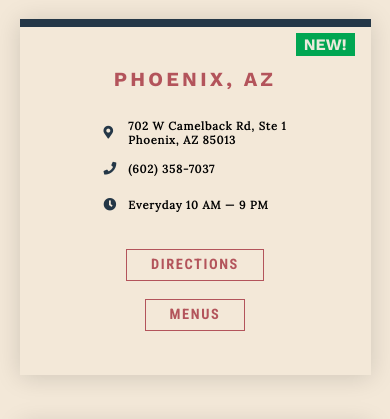
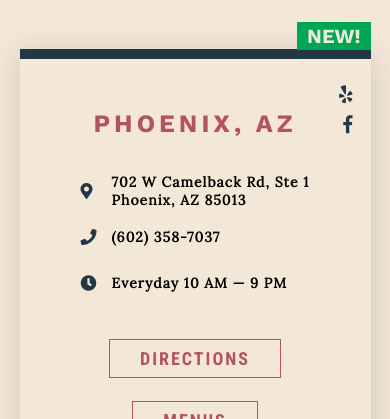
Before and after one commit to GoldenMouse/PTNoodles, a Django app: page /locations in a window 390 px wide. Shown: the part 2181-2600 px from the top of the page. Run offline with Django 3.2, Linux system fonts and the light colour scheme; some libraries are stand-ins or nearby versions; some web fonts are replaced.

Commit message:
add social media links to locations page  and parallax for slider image

```diff
--- a/main/static/css/styles.css
+++ b/main/static/css/styles.css
@@ -12,6 +12,7 @@ COLORS
   --color-bg-light: #eceadd;
   --color-bg-light-hover: #f6f5ef;
   --color-bg-dark: #243747;
+  --color-bg-dark-lighter: #334f66;
   --color-bg-primary: #b3545b;
   --color-bg-primary-bright: #d43540;
   --color-bg-rose: #f3e8d8;
@@ -33,9 +34,6 @@ COLORS
 html {
   box-sizing: border-box;
   font-size: 62.5%; }
-  @media only screen and (max-width: 30em) {
-    html {
-      font-size: 50%; } }
 
 body {
   font-family: "Work Sans", "sans-serif";
@@ -199,6 +197,7 @@ a {
     bottom: 0;
     left: 0;
     right: 0;
+    background-attachment: fixed;
     background-repeat: no-repeat;
     background-position: center center;
     background-size: cover; }
@@ -290,6 +289,20 @@ a {
     position: absolute;
     top: 50;
     right: 50; }
+
+.circular {
+  text-align: center;
+  font-size: 1.5rem;
+  border-radius: 50%;
+  width: 3rem;
+  height: 3rem;
+  padding-top: 0.8rem;
+  background-color: var(--color-bg-light);
+  color: var(--color-text-dark);
+  font-weight: 600; }
+  .circular:hover {
+    color: var(--color-text-light);
+    background-color: var(--color-bg-primary); }
 
 .btn {
   cursor: pointer;
@@ -799,20 +812,27 @@ div#locations {
     .card#phoenix {
       padding-top: 1rem; } }
 
-.tag-card-new {
-  right: 2rem;
-  top: 0.8rem;
+.tag-card {
+  right: 0;
+  top: -3.7rem;
   font-size: 2rem; }
+  .tag-card.open-soon {
+    background-color: var(--color-bg-primary-bright); }
 
-.tag-card-open-soon {
-  left: 50%;
-  bottom: 7rem;
-  transform: translateX(-50%);
-  font-size: 2rem;
-  background-color: var(--color-bg-primary-bright); }
-  @media only screen and (max-width: 30em) {
-    .tag-card-open-soon {
-      font-size: 1.7rem; } }
+.card__social {
+  position: absolute;
+  right: 0;
+  margin: 1rem;
+  display: flex;
+  flex-flow: column nowrap;
+  align-items: flex-end; }
+  .card__social--icons {
+    color: var(--color-text-dark);
+    border-radius: 0.5rem;
+    padding: 0.6rem 0.8rem;
+    font-size: 1.8rem; }
+    .card__social--icons:hover {
+      color: var(--color-text-primary); }
 
 #play {
   height: 100%;
--- a/main/templates/base.html
+++ b/main/templates/base.html
@@ -74,11 +74,9 @@
                     <nav class="navs" id="main-navs">
                         <ul>
                             <li><a href="{% url "locations" %}" id="navs__link--locations">locations</a></li>
-                            <li><a href="{% url "play" %}">info</a></li>
-                            <li><a href="#">contact</a></li>
                             <li><a href="#" id="navs__link--menus">menus</a></li>
-                            <li><a href="#">private events</a></li>
-                            <li><a href="#">press</a></li>
+                            <li><a href="#">gallery</a></li>
+                            <li><a href="{% url "play" %}">contact</a></li>
                             <li><a href="#">reservations</a></li>
                         </ul>
 
--- a/main/templates/locations.html
+++ b/main/templates/locations.html
@@ -18,8 +18,18 @@
 
     <div id="locations">
         <div class="card">
+            <div class="card__social">
+                <a href="https://www.yelp.com/biz/pt-noodles-avondale-avondale-2" target="_blank" class="">
+                    <i class="fab fa-yelp card__social--icons"></i>
+                </a>
+                <a href="https://www.facebook.com/ptnoodlesavondale/" target="_blank" class="">
+                    <i class="fab fa-facebook-f card__social--icons"></i>
+                </a>
+            </div>
+
             <div class="card__container">
                 <h2>Avondale, AZ</h2>
+
 
                 <div class="card__contact-info">
                     <i class="fas fa-map-marker-alt"></i>
@@ -35,12 +45,22 @@
                     <p class="card__hours">Everyday 11 AM &mdash; 10 PM</p>
                 </div>
 
+
                 <a href="https://goo.gl/maps/8GuvXEkKsKo" target="_blank" class="btn card__btn">Directions</a>
                 <a href="#" class="btn card__btn">Menus</a>
             </div>
         </div>
 
         <div class="card">
+            <div class="card__social">
+                <a href="https://www.yelp.com/biz/pt-noodle-surprise-2" target="_blank" class="">
+                    <i class="fab fa-yelp card__social--icons"></i>
+                </a>
+                <a href="https://www.facebook.com/ptnoodlessurprise/" target="_blank" class="">
+                    <i class="fab fa-facebook-f card__social--icons"></i>
+                </a>
+            </div>
+
             <div class="card__container">
                 <h2>Surprise, AZ</h2>
 
@@ -64,6 +84,15 @@
         </div>
 
         <div class="card">
+            <div class="card__social">
+                <a href="https://www.yelp.com/biz/pt-noodles-goodyear" target="_blank" class="">
+                    <i class="fab fa-yelp card__social--icons"></i>
+                </a>
+                <a href="https://www.facebook.com/ptnoodlesgoodyear/" target="_blank" class="">
+                    <i class="fab fa-facebook-f card__social--icons"></i>
+                </a>
+            </div>
+
             <div class="card__container">
                 <h2>Goodyear, AZ</h2>
 
@@ -86,8 +115,17 @@
         </div>
 
         <div id="phoenix" class="card">
+            <div class="card__social">
+                <a href="https://www.yelp.com/biz/pt-noodles-phoenix" target="_blank" class="">
+                    <i class="fab fa-yelp card__social--icons"></i>
+                </a>
+                <a href="https://www.facebook.com/ptcamelback/" target="_blank" class="">
+                    <i class="fab fa-facebook-f card__social--icons"></i>
+                </a>
+            </div>
+
             <div class="card__container">
-                <span class="tag tag-card-new">NEW!</span>
+                <span class="tag tag-card">NEW!</span>
                 <h2>Phoenix, AZ</h2>
                 <div class="card__contact-info">
                     <i class="fas fa-map-marker-alt"></i>
@@ -109,8 +147,13 @@
         </div>
 
          <div id="glendale" class="card">
+            <div class="card__social">
+                <a href="#" class=""><i class="fab fa-yelp card__social--icons"></i></a>
+                <a href="#" class=""><i class="fab fa-facebook-f card__social--icons"></i></a>
+            </div>
+
             <div class="card__container">
-                <span class="tag tag-card-open-soon">Opening Soon!</span>
+                <span class="tag tag-card open-soon">Coming!</span>
 
                 <h2>Glendale, AZ</h2>
 
--- a/sass/_base.scss
+++ b/sass/_base.scss
@@ -14,6 +14,7 @@ COLORS
     //--color-bg-light: #feffff;
     --color-bg-light-hover: #f6f5ef;
     --color-bg-dark: #243747;
+    --color-bg-dark-lighter: #334f66;
     //--color-bg-dark: #feffff; //#1a1a1a;
     --color-bg-primary: #b3545b;
     --color-bg-primary-bright: #d43540;
@@ -45,10 +46,6 @@ $bp-large: 77em; // 1230px
 html {
     box-sizing: border-box;
     font-size: 62.5%; // 1 rem = 10px => 10px/16px = 62.5%
-
-    @media only screen and (max-width: $bp-small) {
-        font-size: 50%; // 1 rem = 10px => 10px/16px = 62.5%
-    }
 }
 
 body {
```
Also changed, not shown: sass/_globals.scss (+21 -0 lines), sass/_locations.scss (+25 -12 lines).
